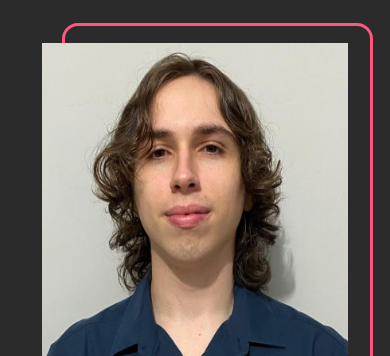
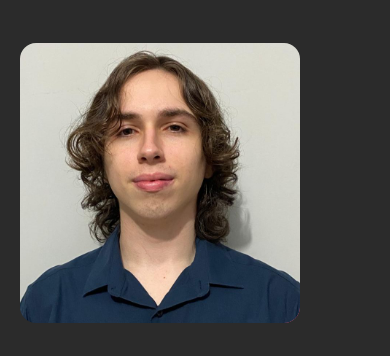
Before and after one commit to jp-avr/meu_portfolio, a plain HTML site: page index.html in a window 390 px wide. Shown: the part 79-435 px from the top of the page. Drawn offline with Linux system fonts and the light colour scheme.

Commit message:
ajeitando os styles

```diff
--- a/styles/style.css
+++ b/styles/style.css
@@ -52,7 +52,7 @@ body {
 .apresentacao {
     padding: 5% 15%;
     display: flex;
-    align-items: center;
+    /* align-items: center; */
     justify-content: space-between;
     gap: 32px;
 }
@@ -130,12 +130,12 @@ body {
 
 .quadrado_rosa{
     position: absolute;
-    margin-top: -20px;
-    margin-left: 20px;
+    margin-top: 10px;
+    margin-left: 10px;
     color: #FFF;
-    width: 29.125rem;
-    height: 526px;
-    border: 3px solid var(--cor-primaria);
+    width: 29.3rem;
+    height: 29.5rem;
+    background-color: var(--cor-primaria);
     border-radius: 16px;
     z-index: -1;
 }
@@ -152,7 +152,8 @@ body {
 }
 
 .imagem_foto{
-    width: 468px;
+    width: 72%;
+    border-radius: 16px;
 }
 
 .rodape{
@@ -189,8 +190,9 @@ body {
     }
 
     .imagem_foto{
-        width: 19.180625rem;
-        height: 21.803125rem;
+        width: 80%;
+        border-radius: 16px;
+        /* height: 348.85px; */
     }
 
     .cabecalho_menu{
@@ -217,8 +219,8 @@ body {
     }
 
     .quadrado_rosa{
-        width: 305.57px;
-        height: 344.92px;
+        width: 270px;
+        height: 270px;
     }
 
     .imagem_projeto{
```
Also changed, not shown: projetos.html (+2 -1 lines).
